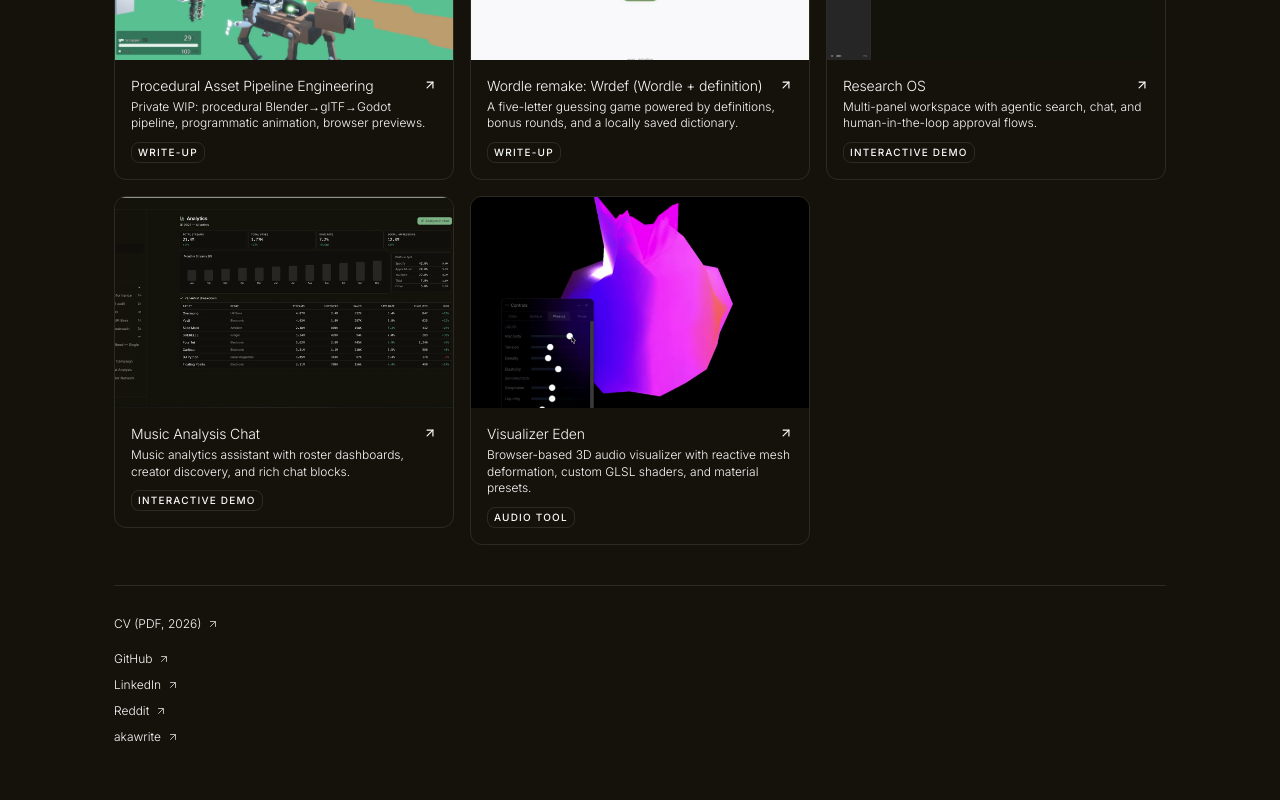
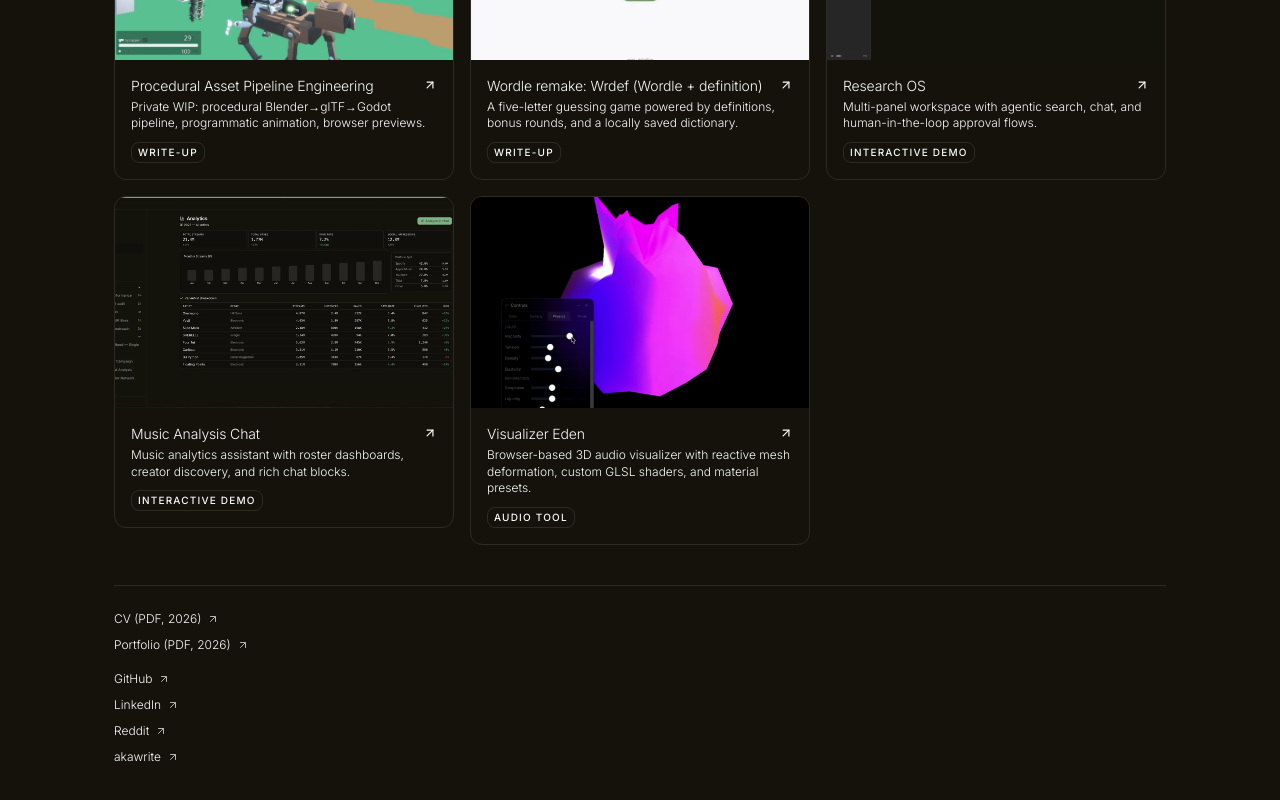
Before and after one commit to akaieuan/fkayion, a Next.js app: page /demo in a window 1280 px wide. Shown: the part 2152-2952 px from the top of the page. Built offline with nearby package versions, Linux system fonts and the light colour scheme.

Commit message:
Demo footer: add Portfolio (PDF, 2026) link under the CV; replace the CV with the 2026 resume; ship the 9-page portfolio PDF

```diff
--- a/app/demo/page.tsx
+++ b/app/demo/page.tsx
@@ -219,15 +219,26 @@ export default function DemoIndexPage() {
         </ul>
 
         <footer className="mt-10 border-t border-border/60 pt-6">
+          <div className="flex flex-col gap-2">
             <a
               href="/2026-ieuan-king.pdf"
               target="_blank"
               rel="noopener noreferrer"
-            className="inline-flex items-center gap-1.5 text-[12px] font-light text-muted-foreground/90 transition-colors hover:text-foreground"
+              className="inline-flex w-fit items-center gap-1.5 text-[12px] font-light text-muted-foreground/90 transition-colors hover:text-foreground"
             >
               CV (PDF, 2026)
               <ArrowUpRight className="h-3 w-3 opacity-70" aria-hidden />
             </a>
+            <a
+              href="/ieuan-king-portfolio-2026.pdf"
+              target="_blank"
+              rel="noopener noreferrer"
+              className="inline-flex w-fit items-center gap-1.5 text-[12px] font-light text-muted-foreground/90 transition-colors hover:text-foreground"
+            >
+              Portfolio (PDF, 2026)
+              <ArrowUpRight className="h-3 w-3 opacity-70" aria-hidden />
+            </a>
+          </div>
           <nav aria-label="Profiles" className="mt-4 flex flex-col gap-2">
             {profileLinks.map(({ label, href }) => (
               <a
```
Also changed, not shown: 2 other files (tests, documents, lock files or other folders). Lines whose indentation alone changed are shown as unchanged.
